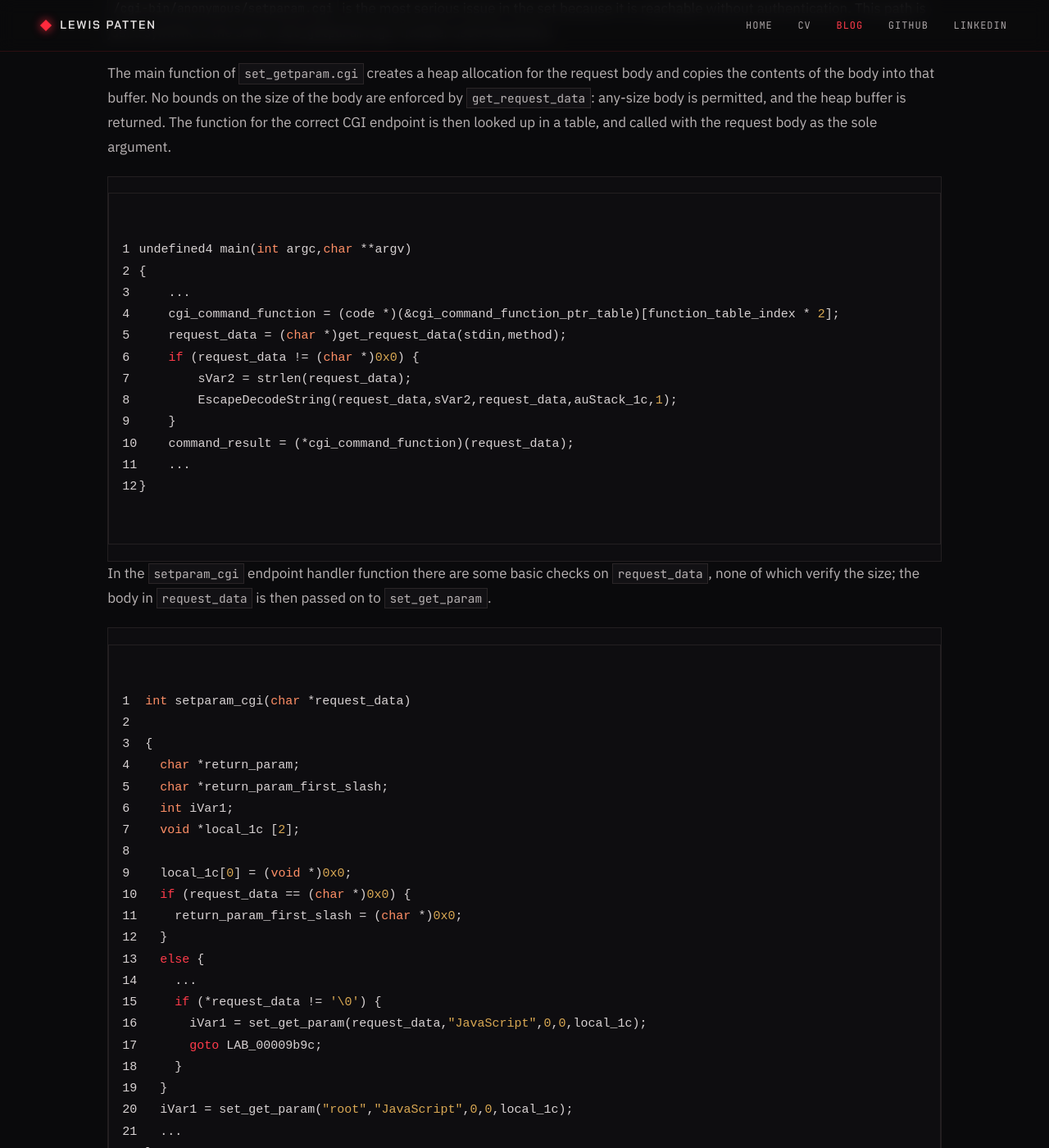
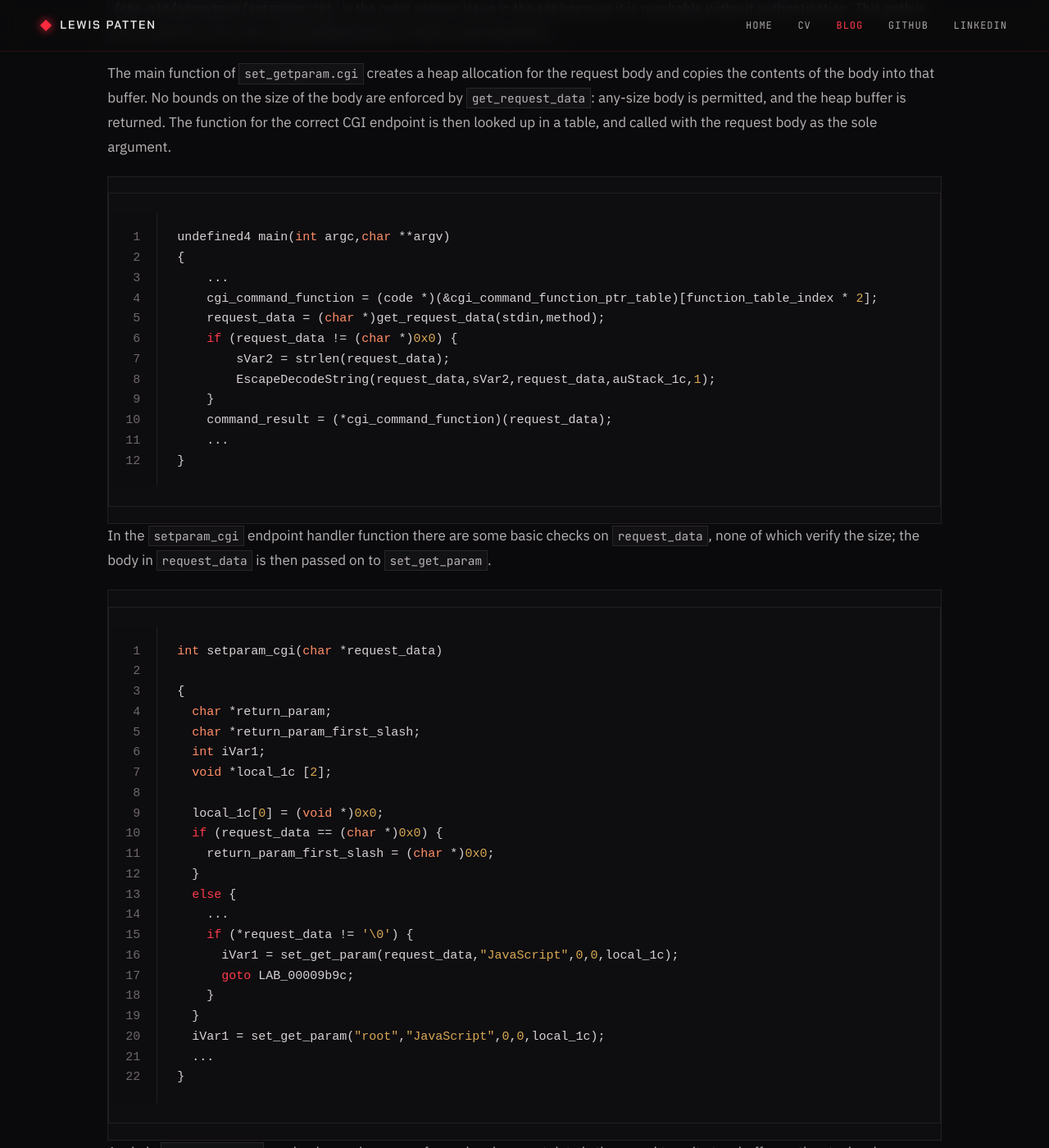
Before and after one commit to xchg-rax-rax/xchg-rax-rax.github.io, a Jekyll site: the page built from _posts/2026-05-19-vivotek-fd8136-vulnerabilities.md, in a window 1280 px wide and 1400 px high, scrolled down 2346 px. Shown: the whole window at 82% size. Built offline with Jekyll 4.4.1, drawn with Linux system fonts in a browser that asks for light colours.

Commit message:
Fix code block gutter/code padding and polish
Rouge emits .rouge-gutter/.rouge-code, not .gutter/.code, so the
intended spacing rules never matched and line numbers sat flush
against the code. Also fixes a cascade bug where the generic prose
pre margin was leaking into the gutter/code table cells.

Co-Authored-By: Claude Sonnet 5 <noreply@anthropic.com>

```diff
--- a/_sass/_rouge.scss
+++ b/_sass/_rouge.scss
@@ -13,46 +13,47 @@ $code-entity: #7fa8b3;
   border: 1px solid $border-grid;
   color: $code-text;
   font-size: 0.85em;
-
-  table td {
-    padding: 5px;
-  }
-
-  table pre {
-    margin: 0;
-  }
+  line-height: 1.65;
 
   pre {
-    padding: 16px;
+    margin: 0;
+    padding: 0;
     overflow-x: auto;
   }
 
   .rouge-table {
     width: 100%;
-    border-collapse: collapse;
+    border-collapse: separate;
+    border-spacing: 0;
 
     td,
     th {
       border: none;
       padding: 0;
+      vertical-align: top;
     }
 
-    .gutter {
-      padding-right: 16px;
-      padding-left: 16px;
+    // Higher specificity than .post-content pre (which sets margin on every
+    // <pre>, including these) so the gutter/code cells stay flush and only
+    // their own padding controls spacing.
+    pre {
+      margin: 0;
+      overflow-x: visible;
+    }
+
+    .rouge-gutter {
+      padding: 18px 20px;
       text-align: right;
       user-select: none;
       color: $text-faint;
+      background: rgba($bg, 0.25);
       border-right: 1px solid $border-grid;
+      white-space: nowrap;
     }
 
-    .code {
-      padding-left: 16px;
+    .rouge-code {
       width: 100%;
-    }
-
-    pre {
-      padding: 16px 0;
+      padding: 18px 24px;
     }
   }
 
```
